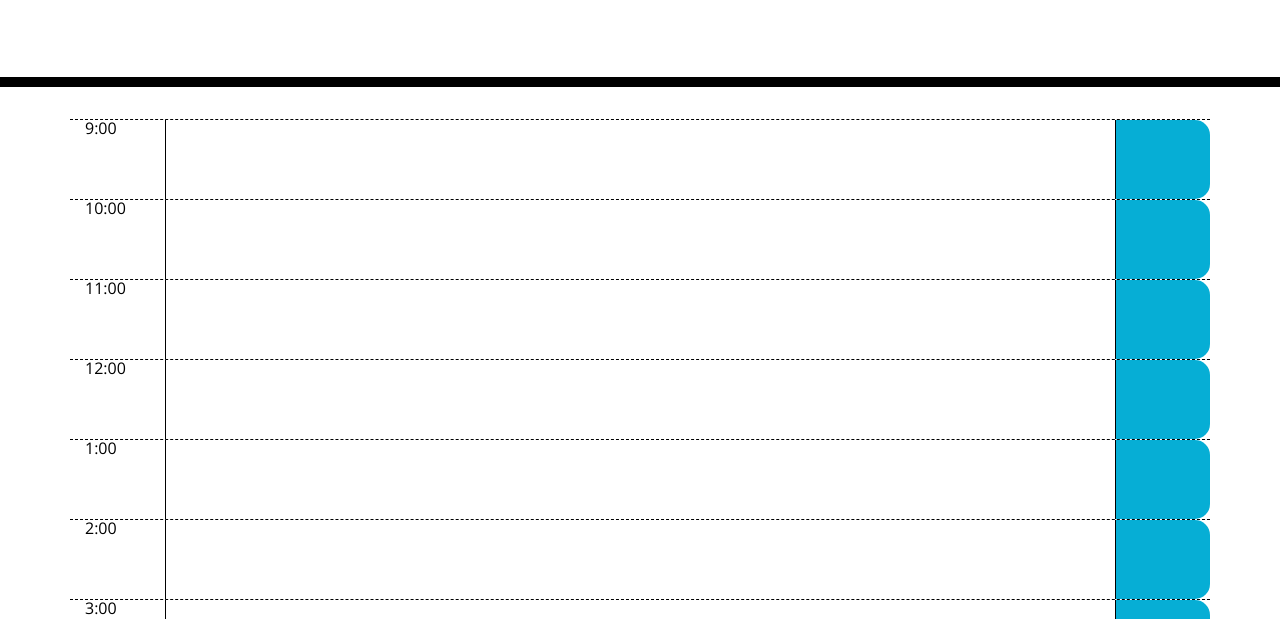
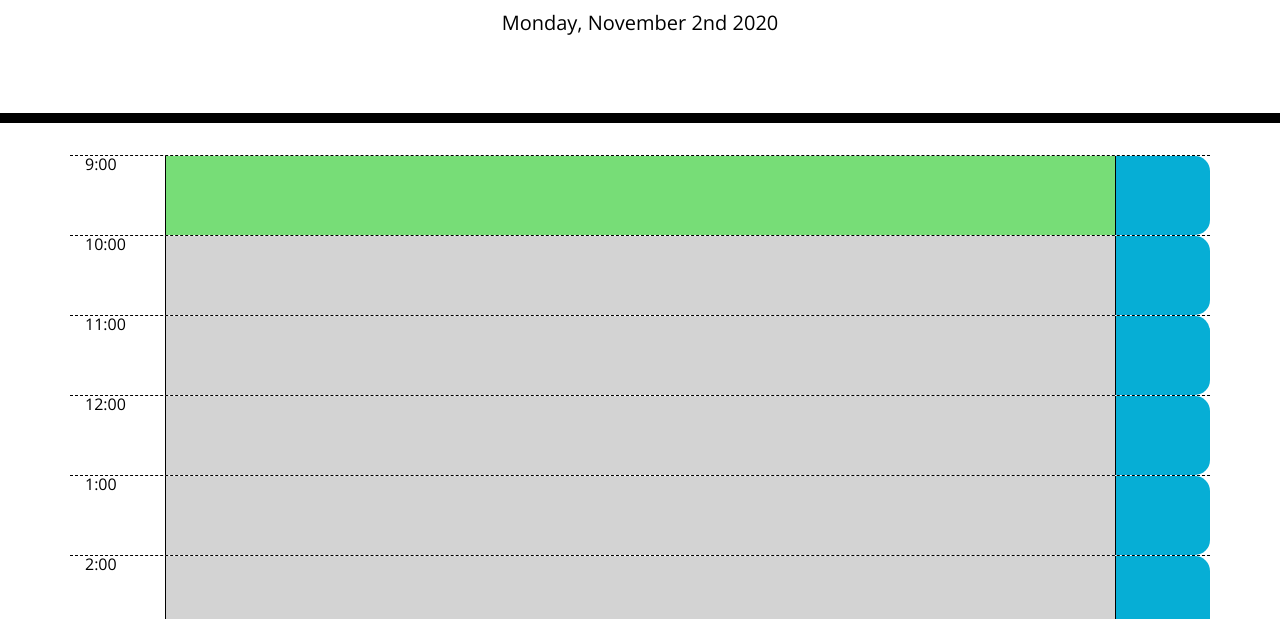
Before and after one commit to Torontow/MT-Work_Day_Scheduler, a plain HTML site: page index.html in a window 1280 px wide. Shown: the part 181-800 px from the top of the page. Drawn offline with nearby package versions, Linux system fonts and the light colour scheme.

Commit message:
Moment.js Functionality Added
Incorporated moment.js to add the current day to the scheduler.
Built the code that changes the colour of the text areas based on the current time of day.

```diff
--- a/index.html
+++ b/index.html
@@ -29,6 +29,8 @@
       <p id="currentDay" class="lead"></p>
     </header>
     <div class="container" id="scheduler">
+    <!--cut this line before submitting!-->
+    <div id="test"></div>
 
     </div>
 
--- a/script.js
+++ b/script.js
@@ -1,15 +1,26 @@
 $(document).ready(function(){
 
+var today = moment().format("dddd, MMMM Do YYYY");
+var currentHour = moment().format("H");
 var timesArray = [9,10,11,12,1,2,3,4,5];
-
+$("#currentDay").text(today);
 for (var i = 0; i < timesArray.length; i++) {
         var hour = $("<div>").addClass("col-1").attr("id",[i]).text(timesArray[i] + ":00");
-        var task = $("<textarea>").addClass("description col").attr("id",[i]);
+        var todo = $("<textarea>").addClass("description col").attr("time",(i+9));
+        var slotHour = todo.attr("time");
+        if (slotHour === currentHour) {
+                todo.addClass("present");
+        } else if (slotHour < currentHour) {
+                todo.addClass("past");
+        } else if (slotHour > currentHour) {
+                todo.addClass("future");
+        }
+
+
+
         var save = $("<div>").addClass("saveBtn col-1").attr("id",[i]);
-
         var row = $("<div>").addClass("row hour").attr("id",[i]);
-        row.append(hour).append(task).append(save);
-
+        row.append(hour).append(todo).append(save);
         $("#scheduler").append(row);
 
 }
```
